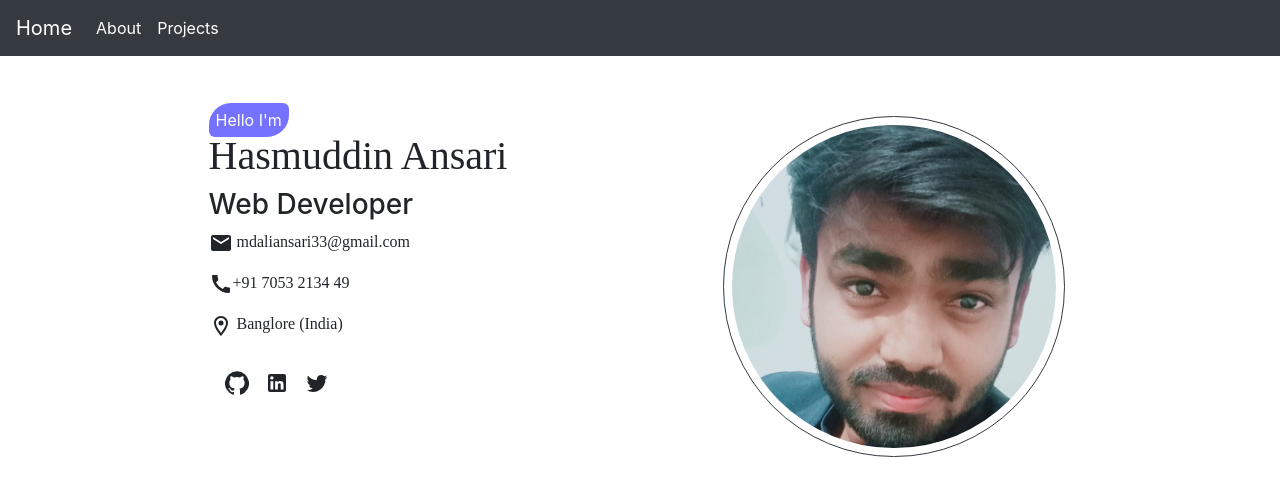
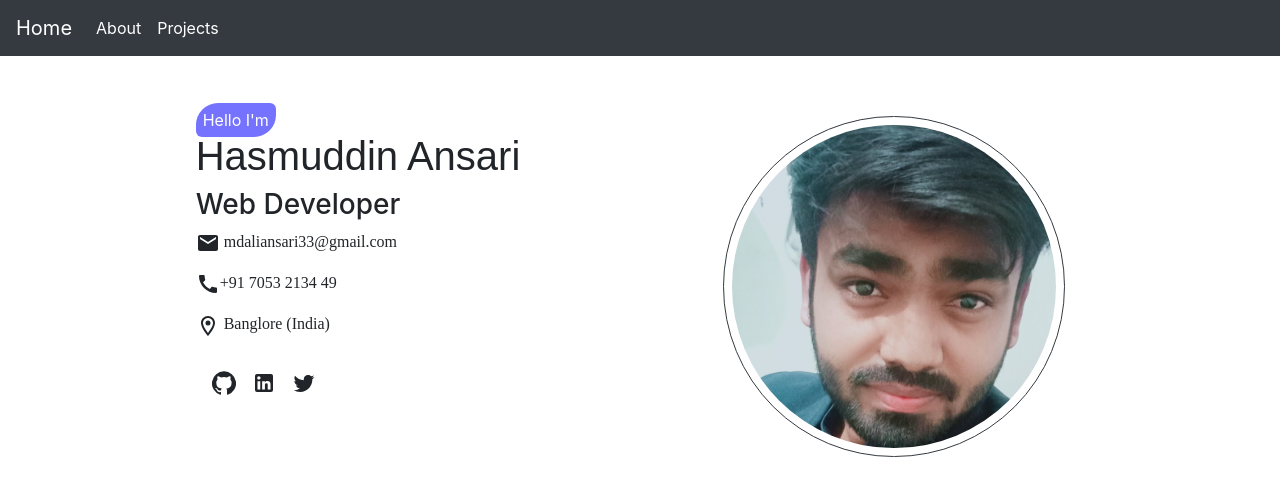
Before and after one commit to hasmuddinansari/portfolio, a React (Create React App) app: page / in a window 1280 px wide. Shown: the top 496 px of the page. Built offline with nearby package versions, Linux system fonts and the light colour scheme; some icons are missing.

Commit message:
font-changed

```diff
--- a/src/App.css
+++ b/src/App.css
@@ -7,7 +7,7 @@
   background: transparent;
 }
 h1 {
-  font-family: "Carter One", cursive;
+  font-family: "Gayathri", sans-serif;
 }
 h2 {
   font-family: "Aclonica", sans-serif;
```
